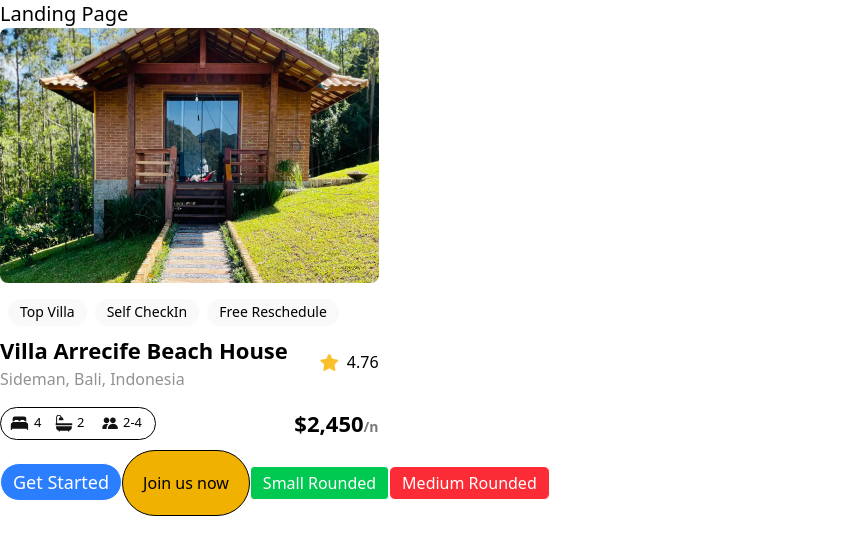
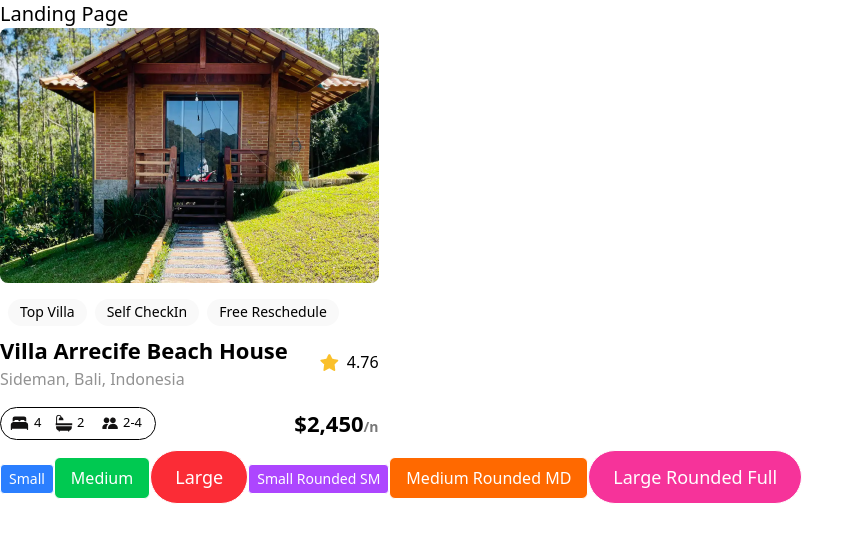
Before and after one commit to Caprice-Instinct/alx-project-0x00-setup, a Next.js app in the folder alx-project-0x00/: page /landing in a window 1280 px wide. Shown: the top 554 px of the page, without its empty margins (0-865 px from the left). Built offline with nearby package versions, Linux system fonts and the light colour scheme.

Commit message:
more buttons

```diff
--- a/alx-project-0x00/pages/landing.tsx
+++ b/alx-project-0x00/pages/landing.tsx
@@ -7,20 +7,28 @@ const Landing: React.FC = () => {
       <h1 className="text-xl font-extralight">Landing Page</h1>
       <Card />
       <Button
-        title="Get Started"
-        styles="border px-3 py-1 text-lg mt-3 bg-blue-500 text-white rounded-full"
+        title="Small"
+        styles="border px-2 py-1 text-sm bg-blue-500 text-white rounded-sm"
       />
       <Button
-        title="Join us now"
-        styles="border px-5 py-5 text-green rounded-full bg-yellow-500"
+        title="Medium"
+        styles="border px-4 py-2 text-base bg-green-500 text-white rounded-md"
       />
       <Button
-        title="Small Rounded"
-        styles="border px-3 py-1 bg-green-500 text-white rounded-sm"
+        title="Large"
+        styles="border px-6 py-3 text-lg bg-red-500 text-white rounded-full"
       />
       <Button
-        title="Medium Rounded"
-        styles="border px-3 py-1 bg-red-500 text-white rounded-md"
+        title="Small Rounded SM"
+        styles="border px-2 py-1 text-sm bg-purple-500 text-white rounded-sm"
+      />
+      <Button
+        title="Medium Rounded MD"
+        styles="border px-4 py-2 text-base bg-orange-500 text-white rounded-md"
+      />
+      <Button
+        title="Large Rounded Full"
+        styles="border px-6 py-3 text-lg bg-pink-500 text-white rounded-full"
       />
     </div>
   );
```
